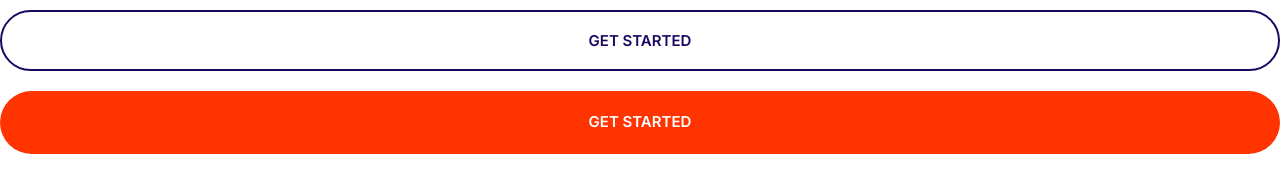
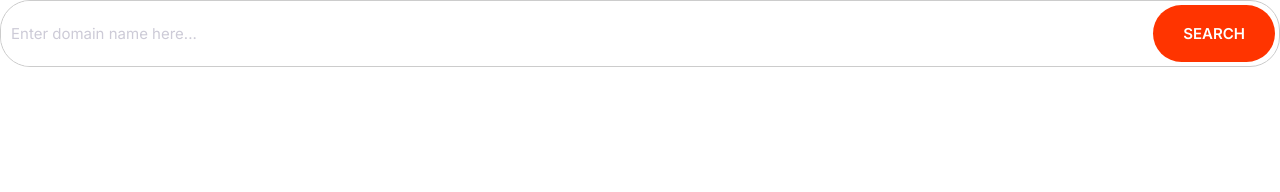
Before and after one commit to Evan-D-Clark/HTML5-CSS3-Exercises, a plain HTML site: page html-exercises/moshify_website/index.html in a window 1280 px wide. Drawn offline with Linux system fonts and the light colour scheme.

Commit message:
Built input and input group

```diff
--- a/html-exercises/moshify_website/css/styles.css
+++ b/html-exercises/moshify_website/css/styles.css
@@ -4,6 +4,8 @@
   --color-accent: #ff3400;
   --color-headings: #1b0760;
   --color-body: #918ca4;
+  --color-border: #ccc;
+  --border-radius: 30px;
 }
 
 *,
@@ -175,7 +177,7 @@ a {
 /* Buttons */
 .btn {
   border-radius: 40px;
-  border: 0;
+  border: none;
   cursor: pointer;
   font-size: 1.8rem;
   font-weight: 600;
@@ -240,3 +242,39 @@ a {
     font-size: 1.5rem;
   }
 }
+
+/* Inputs */
+.input {
+  border-radius: var(--border-radius);
+  border: 1px solid var(--color-border);
+  color: var(--color-headings);
+  font-size: 2rem;
+  outline: none;
+  padding: 1.5rem 3.5rem;
+}
+
+::placeholder {
+  color: #cdcbd7;
+}
+
+.input-group {
+  border: 1px solid var(--color-border);
+  border-radius: var(--border-radius);
+  display: flex;
+}
+
+.input-group .input {
+  border: none;
+  flex-grow: 1;
+  padding: 1.5rem 1rem;
+}
+
+.input-group .btn {
+  margin: 4px;
+}
+
+@media screen and (min-width: 1024px) {
+  .input {
+    font-size: 1.5rem;
+  }
+}
--- a/html-exercises/moshify_website/index.html
+++ b/html-exercises/moshify_website/index.html
@@ -14,7 +14,13 @@
     <link rel="stylesheet" href="css/styles.css" />
   </head>
   <body>
-    <button class="btn btn--outline btn--block">GET STARTED</button>
-    <a href="" class="btn btn--accent btn--block">get started</a>
+    <div class="input-group">
+      <input
+        type="text"
+        class="input"
+        placeholder="Enter domain name here..."
+      />
+      <button class="btn btn--accent">search</button>
+    </div>
   </body>
 </html>
```
Also changed, not shown: html-exercises/moshify_website/components/buttons.html (added, +2 -0 lines), html-exercises/moshify_website/components/inputs.html (added, +6 -0 lines).
